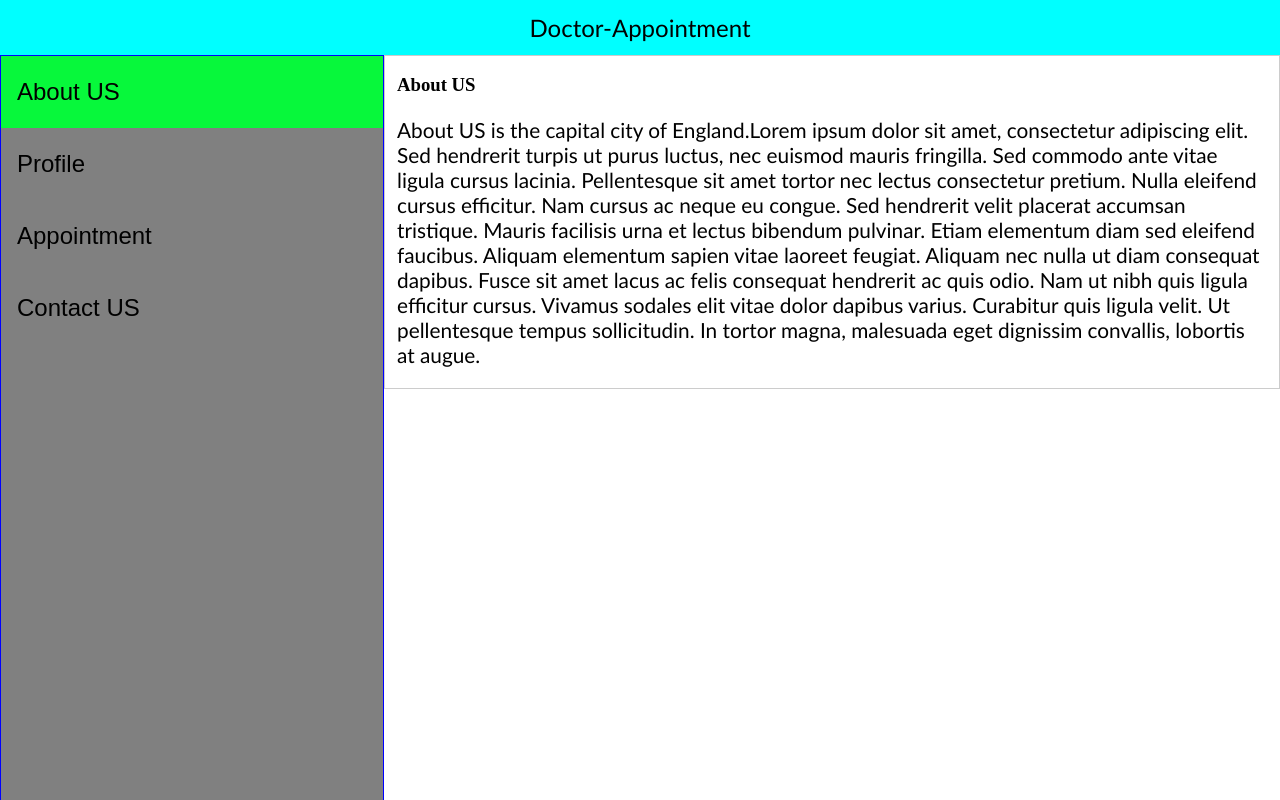
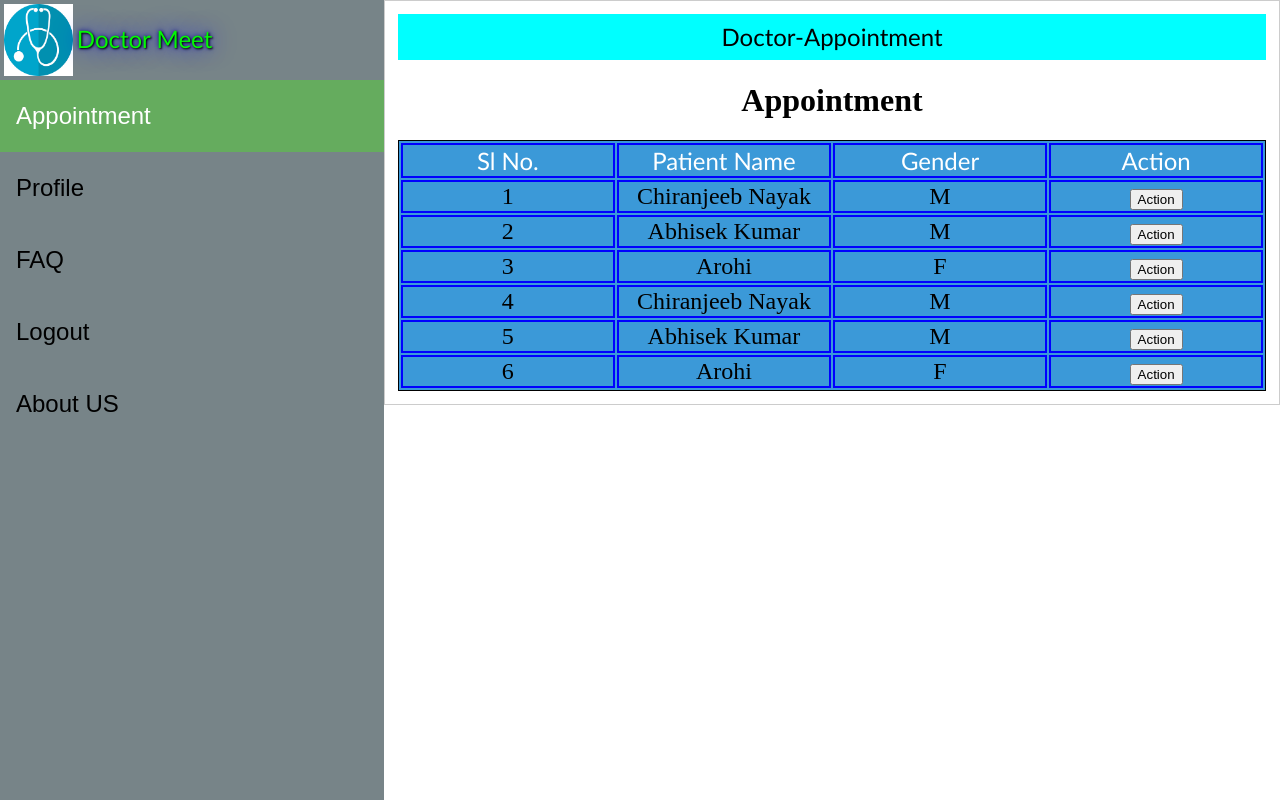
Before and after one commit to ChiranjeebNayak/Doctor-Appointment, a plain HTML site: page daccount.html in a window 1280 px wide. Drawn offline with Linux system fonts and the light colour scheme.

Commit message:
update dashboard

```diff
--- a/CSS/daccount.css
+++ b/CSS/daccount.css
@@ -3,26 +3,28 @@ body {
   padding: 0px 0px 0px 0px;
 }
 
-* {box-sizing: border-box}
+* {
+  box-sizing: border-box;
+}
 .head {
   width: 100%;
   padding: 1%;
   background-color: aqua;
   text-align-last: center;
   font-size: 1.5rem;
+  z-index: 10;
   font-family: "Gill Sans", "Gill Sans MT", Calibri, "Trebuchet MS", sans-serif;
 }
+
 p {
   font-size: 1.3rem;
   font-family: "Gill Sans", "Gill Sans MT", Calibri, "Trebuchet MS", sans-serif;
 }
 
-
 /* Style the tab */
 .tab {
   float: left;
-  border: 1px solid blue;
-  background-color: grey;
+  background-color: rgb(119, 132, 136);
   width: 30%;
   height: 100%;
   position: fixed;
@@ -45,21 +47,59 @@ p {
 
 /* Change background color of buttons on hover */
 .tab button:hover {
-  background-color: rgb(3, 3, 3);
+  background-color: rgb(0, 0, 0);
   color: white;
 }
 
 /* Create an active/current "tab button" class */
 .tab button.active {
-  background-color: rgb(7, 248, 59);
-
+  background-color: rgb(101, 172, 94);
+  color: white;
 }
 
 /* Style the tab content */
 .tabcontent {
   float: left;
-  padding: 0px 12px;
   border: 1px solid #ccc;
   width: 70%;
+  padding: 1%;
   margin-left: 30%;
+  z-index: -1;
 }
+.image1 {
+  width: 50%;
+  padding: 5%;
+
+  margin-left: 22%;
+}
+.logo {
+  width: 20%;
+  height: 10%;
+  padding: 1%;
+  float: left;
+}
+.brand{
+  color: rgb(4, 248, 4);
+  font-size: 1.5rem;
+  text-shadow: 1px 1px 2px black, 0 0 25px blue, 0 0 5px darkblue;
+}
+h1{
+  text-align-last: center;
+}
+table{
+  width: 100%;
+  border: 1px solid black;
+  background-color: rgb(59, 153, 216);
+}
+thead,tr{
+  font-size: 1.5rem;
+  text-align-last: center;
+}
+thead{
+  color: white;
+  font-family: 'Gill Sans', 'Gill Sans MT', Calibri, 'Trebuchet MS', sans-serif;
+}
+td{
+  border: 2px double blue;
+  width: 20%;
+}
--- a/daccount.html
+++ b/daccount.html
@@ -5,39 +5,101 @@
     <meta name="viewport" content="width=device-width, initial-scale=1.0" />
     <title>Dashboard</title>
     <link rel="stylesheet" type="text/CSS" href="CSS/daccount.css"></link>
-    <link rel="stylesheet" href="https://cdnjs.cloudflare.com/ajax/libs/font-awesome/4.7.0/css/font-awesome.min.css">
   </head>
   <body>
-    <div class="head">
-      Doctor-Appointment
-    </div>
+
     <div class="tab">
-        <button class="tablinks" onclick="openCity(event, 'aboutus')" id="defaultOpen">About US</button>
+        <img class="logo" src="IMG/logo2.png"><p class="brand">Doctor Meet</p>
+        <button class="tablinks" onclick="openCity(event, 'appointment')" id="defaultOpen">Appointment</button>
         <button class="tablinks" onclick="openCity(event, 'profile')">Profile</button>
-        <button class="tablinks" onclick="openCity(event, 'appointment')">Appointment</button>
-        <button class="tablinks" onclick="openCity(event, 'contact')">Contact US</button>
+        <button class="tablinks" onclick="openCity(event, 'faq')">FAQ</button>
+        <button class="tablinks" onclick="openCity(event, 'logout')">Logout</button>
+        <button class="tablinks" onclick="openCity(event, 'aboutus')">About US</button>
       </div>
+      <div id="appointment" class="tabcontent">
+        <div class="head">
+            Doctor-Appointment
+          </div>
+        <h1>Appointment</h1>
+        <table>
+            <thead>
+                <td>Sl No.</td>
+                <td>Patient Name</td>
+                <td>Gender</td>
+                <td>Action</td>
+            </thead>
+            <tr>
+                <td>1</td>
+                <td>Chiranjeeb Nayak</td>
+                <td>M</td>
+                <td><button>Action</button></td>
+            </tr>
+            <tr>
+                <td>2</td>
+                <td>Abhisek Kumar</td>
+                <td>M</td>
+                <td><button>Action</button></td>
+            </tr>
+            <tr>
+                <td>3</td>
+                <td>Arohi</td>
+                <td>F</td>
+                <td><button>Action</button></td>
+            </tr>
+            <tr>
+                <td>4</td>
+                <td>Chiranjeeb Nayak</td>
+                <td>M</td>
+                <td><button>Action</button></td>
+            </tr>
+            <tr>
+                <td>5</td>
+                <td>Abhisek Kumar</td>
+                <td>M</td>
+                <td><button>Action</button></td>
+            </tr>
+            <tr>
+                <td>6</td>
+                <td>Arohi</td>
+                <td>F</td>
+                <td><button>Action</button></td>
+            </tr>
 
-      <div id="aboutus" class="tabcontent">
-        <h3>About US</h3>
-        <p>About US is the capital city of England.Lorem ipsum dolor sit amet, consectetur adipiscing elit. Sed hendrerit turpis ut purus luctus, nec euismod mauris fringilla. Sed commodo ante vitae ligula cursus lacinia. Pellentesque sit amet tortor nec lectus consectetur pretium. Nulla eleifend cursus efficitur. Nam cursus ac neque eu congue. Sed hendrerit velit placerat accumsan tristique. Mauris facilisis urna et lectus bibendum pulvinar. Etiam elementum diam sed eleifend faucibus. Aliquam elementum sapien vitae laoreet feugiat. Aliquam nec nulla ut diam consequat dapibus. Fusce sit amet lacus ac felis consequat hendrerit ac quis odio. Nam ut nibh quis ligula efficitur cursus. Vivamus sodales elit vitae dolor dapibus varius. Curabitur quis ligula velit. Ut pellentesque tempus sollicitudin. In tortor magna, malesuada eget dignissim convallis, lobortis at augue.</p>
+        </table>
       </div>
 
       <div id="profile" class="tabcontent">
-        <h3>Profile</h3>
+        <div class="head">
+            Doctor-Appointment
+          </div>
+        <h1>Profile</h1>
         <p>Paris is the capital of France.Lorem ipsum dolor sit amet, consectetur adipiscing elit. Sed hendrerit turpis ut purus luctus, nec euismod mauris fringilla. Sed commodo ante vitae ligula cursus lacinia. Pellentesque sit amet tortor nec lectus consectetur pretium. Nulla eleifend cursus efficitur. Nam cursus ac neque eu congue. Sed hendrerit velit placerat accumsan tristique. Mauris facilisis urna et lectus bibendum pulvinar. Etiam elementum diam sed eleifend faucibus. Aliquam elementum sapien vitae laoreet feugiat. Aliquam nec nulla ut diam consequat dapibus. Fusce sit amet lacus ac felis consequat hendrerit ac quis odio. Nam ut nibh quis ligula efficitur cursus. Vivamus sodales elit vitae dolor dapibus varius. Curabitur quis ligula velit. Ut pellentesque tempus sollicitudin. In tortor magna, malesuada eget dignissim convallis, lobortis at augue.</p>
       </div>
+      <div id="faq" class="tabcontent">
+        <div class="head">
+            Doctor-Appointment
+          </div>
+        <h1>FAQ</h1>
+        <p>Tokyo is the capital of Japan.Lorem ipsum dolor sit amet, consectetur adipiscing elit. Sed hendrerit turpis ut purus luctus, nec euismod mauris fringilla. Sed commodo ante vitae ligula cursus lacinia. Pellentesque sit amet tortor nec lectus consectetur pretium. Nulla eleifend cursus efficitur. Nam cursus ac neque eu congue. Sed hendrerit velit placerat accumsan tristique. Mauris facilisis urna et lectus bibendum pulvinar. Etiam elementum diam sed eleifend faucibus. Aliquam elementum sapien vitae laoreet feugiat. Aliquam nec nulla ut diam consequat dapibus. Fusce sit amet lacus ac felis consequat hendrerit ac quis odio. Nam ut nibh quis ligula efficitur cursus. Vivamus sodales elit vitae dolor dapibus varius. Curabitur quis ligula velit. Ut pellentesque tempus sollicitudin. In tortor magna, malesuada eget dignissim convallis, lobortis at augue.</p>
 
-      <div id="appointment" class="tabcontent">
-        <h3>Appointment</h3>
+    </div>
+      <div id="logout" class="tabcontent">
+        <div class="head">
+            Doctor-Appointment
+          </div>
+        <h1>Logout</h1>
         <p>Tokyo is the capital of Japan.Lorem ipsum dolor sit amet, consectetur adipiscing elit. Sed hendrerit turpis ut purus luctus, nec euismod mauris fringilla. Sed commodo ante vitae ligula cursus lacinia. Pellentesque sit amet tortor nec lectus consectetur pretium. Nulla eleifend cursus efficitur. Nam cursus ac neque eu congue. Sed hendrerit velit placerat accumsan tristique. Mauris facilisis urna et lectus bibendum pulvinar. Etiam elementum diam sed eleifend faucibus. Aliquam elementum sapien vitae laoreet feugiat. Aliquam nec nulla ut diam consequat dapibus. Fusce sit amet lacus ac felis consequat hendrerit ac quis odio. Nam ut nibh quis ligula efficitur cursus. Vivamus sodales elit vitae dolor dapibus varius. Curabitur quis ligula velit. Ut pellentesque tempus sollicitudin. In tortor magna, malesuada eget dignissim convallis, lobortis at augue.</p>
-      </div>
-      <div id="contact" class="tabcontent">
-        <h3>Contact US</h3>
-        <p>Tokyo is the capital of Japan.Lorem ipsum dolor sit amet, consectetur adipiscing elit. Sed hendrerit turpis ut purus luctus, nec euismod mauris fringilla. Sed commodo ante vitae ligula cursus lacinia. Pellentesque sit amet tortor nec lectus consectetur pretium. Nulla eleifend cursus efficitur. Nam cursus ac neque eu congue. Sed hendrerit velit placerat accumsan tristique. Mauris facilisis urna et lectus bibendum pulvinar. Etiam elementum diam sed eleifend faucibus. Aliquam elementum sapien vitae laoreet feugiat. Aliquam nec nulla ut diam consequat dapibus. Fusce sit amet lacus ac felis consequat hendrerit ac quis odio. Nam ut nibh quis ligula efficitur cursus. Vivamus sodales elit vitae dolor dapibus varius. Curabitur quis ligula velit. Ut pellentesque tempus sollicitudin. In tortor magna, malesuada eget dignissim convallis, lobortis at augue.</p>
-        <p>Donec vel velit laoreet, tempor leo vel, fermentum orci. Class aptent taciti sociosqu ad litora torquent per conubia nostra, per inceptos himenaeos. Nunc placerat ultricies justo in sagittis. Curabitur hendrerit velit eget tincidunt commodo. Integer vitae mi ornare, ultricies eros id, hendrerit arcu. Vivamus congue neque id aliquam volutpat. Nullam dapibus, nisi vel vehicula volutpat, lectus neque blandit neque, eu dignissim est risus et leo. Cras sit amet metus luctus elit tristique vulputate. Duis semper mi a est rutrum molestie. Mauris at massa vulputate metus finibus ultrices at nec dolor. Aliquam in orci at velit consectetur fringilla porttitor sed augue. Mauris porttitor leo non nulla gravida fringilla. Sed viverra, mauris a pellentesque egestas, elit turpis dapibus neque, sed tristique sapien risus eu nibh. Sed nec sapien sed risus luctus varius at at mauris.</p>
+
     </div>
 
+    <div id="aboutus" class="tabcontent">
+        <div class="head">
+            Doctor-Appointment
+          </div>
+
+        <img class="image1" src="IMG/logo1.jpg">
+        <p>About US is the capital city of England.Lorem ipsum dolor sit amet, consectetur adipiscing elit. Sed hendrerit turpis ut purus luctus, nec euismod mauris fringilla. Sed commodo ante vitae ligula cursus lacinia. Pellentesque sit amet tortor nec lectus consectetur pretium. Nulla eleifend cursus efficitur. Nam cursus ac neque eu congue. Sed hendrerit velit placerat accumsan tristique. Mauris facilisis urna et lectus bibendum pulvinar. Etiam elementum diam sed eleifend faucibus. Aliquam elementum sapien vitae laoreet feugiat. Aliquam nec nulla ut diam consequat dapibus. Fusce sit amet lacus ac felis consequat hendrerit ac quis odio. Nam ut nibh quis ligula efficitur cursus. Vivamus sodales elit vitae dolor dapibus varius. Curabitur quis ligula velit. Ut pellentesque tempus sollicitudin. In tortor magna, malesuada eget dignissim convallis, lobortis at augue.</p>
+    </div>
 
 
   </body>
```
Also changed, not shown: IMG/logo1.jpg (added), IMG/logo2.png (added).
